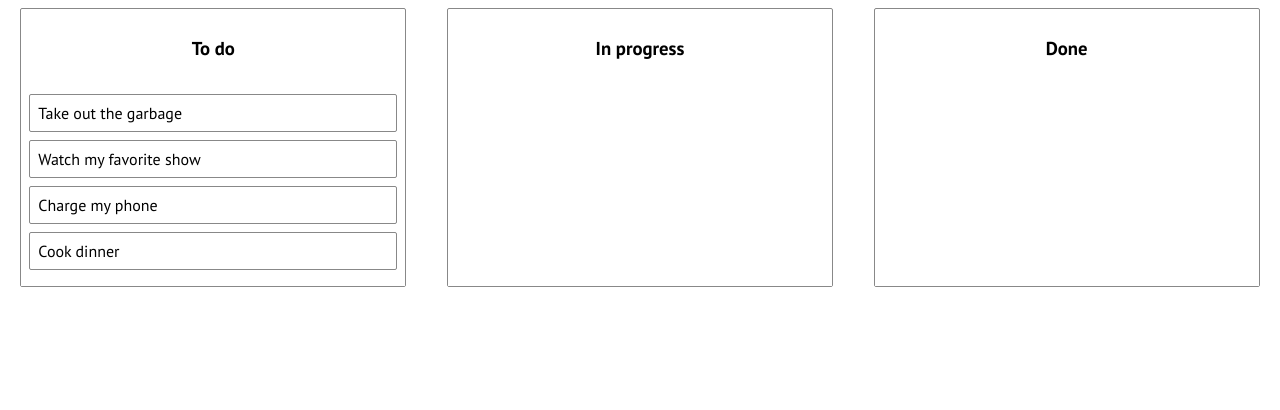
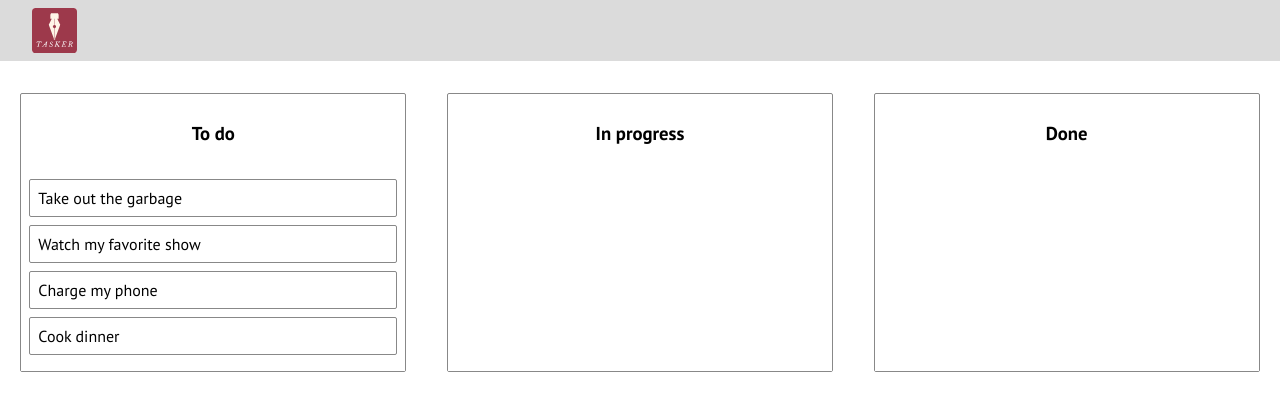
Before and after one commit to akaaariii/react-task-app, a React (Create React App) app: page / in a window 1280 px wide. Shown: the top 410 px of the page. Built offline with nearby package versions, Linux system fonts and the light colour scheme.

Commit message:
added header

```diff
--- a/src/App.js
+++ b/src/App.js
@@ -3,6 +3,7 @@ import styled from 'styled-components'
 import { DragDropContext } from 'react-beautiful-dnd'
 import data from './data'
 import Column from './components/Column'
+import Header from './components/Header'
 
 const App = () => {
   const [todos, setTodos] = useState(data)
@@ -39,6 +40,8 @@ const App = () => {
   }
 
   return (
+    <>
+      <Header />
       <DragDropContext
         onDragEnd={onDragEnd}
       >
@@ -51,6 +54,7 @@ const App = () => {
           })}
         </Container>
       </DragDropContext>
+    </>
   )
 }
 
--- /dev/null
+++ b/src/components/Header.jsx
@@ -0,0 +1,25 @@
+import React from 'react'
+import styled from 'styled-components'
+import logo from '../assets/images/logo.svg'
+
+const Header = () => {
+  return (
+    <HeaderContainer>
+      <Logo src={logo} alt="logo"/>
+    </HeaderContainer>
+  )
+}
+
+export default Header
+
+
+const HeaderContainer = styled.header`
+  padding: 8px 16px;
+  background-color: #dbdbdb;
+  margin-bottom: 24px;
+`;
+const Logo = styled.img`
+  width: 45px;
+  margin: 0 16px;
+  border-radius: 8%;
+`;
--- a/src/index.css
+++ b/src/index.css
@@ -11,3 +11,9 @@ code {
   font-family: source-code-pro, Menlo, Monaco, Consolas, 'Courier New',
     monospace;
 }
+
+img {
+  display: block;
+  max-width: 100%;
+  height: auto;
+}
```
Also changed, not shown: src/assets/images/logo.svg (added). Lines whose indentation alone changed are shown as unchanged.
